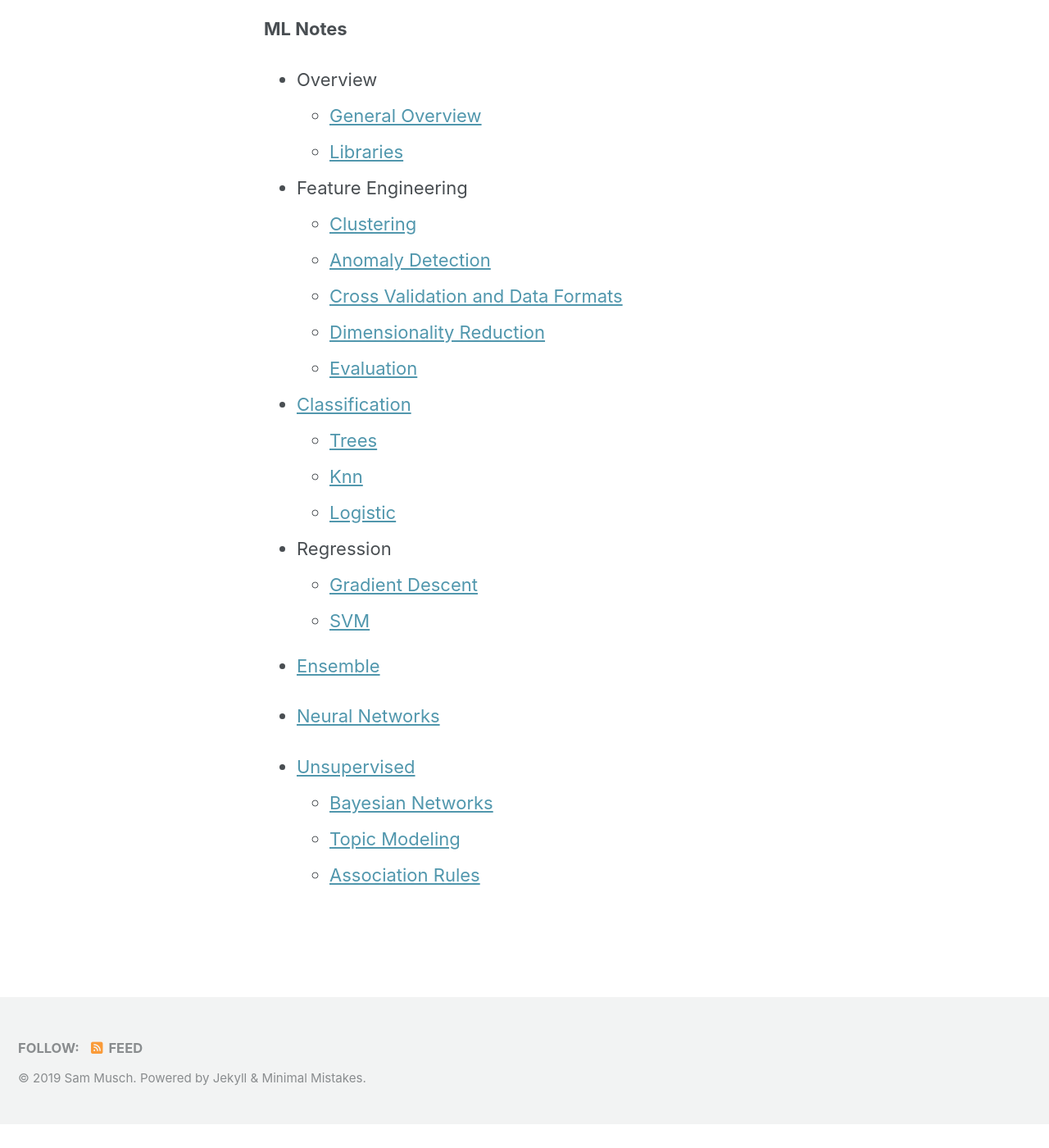
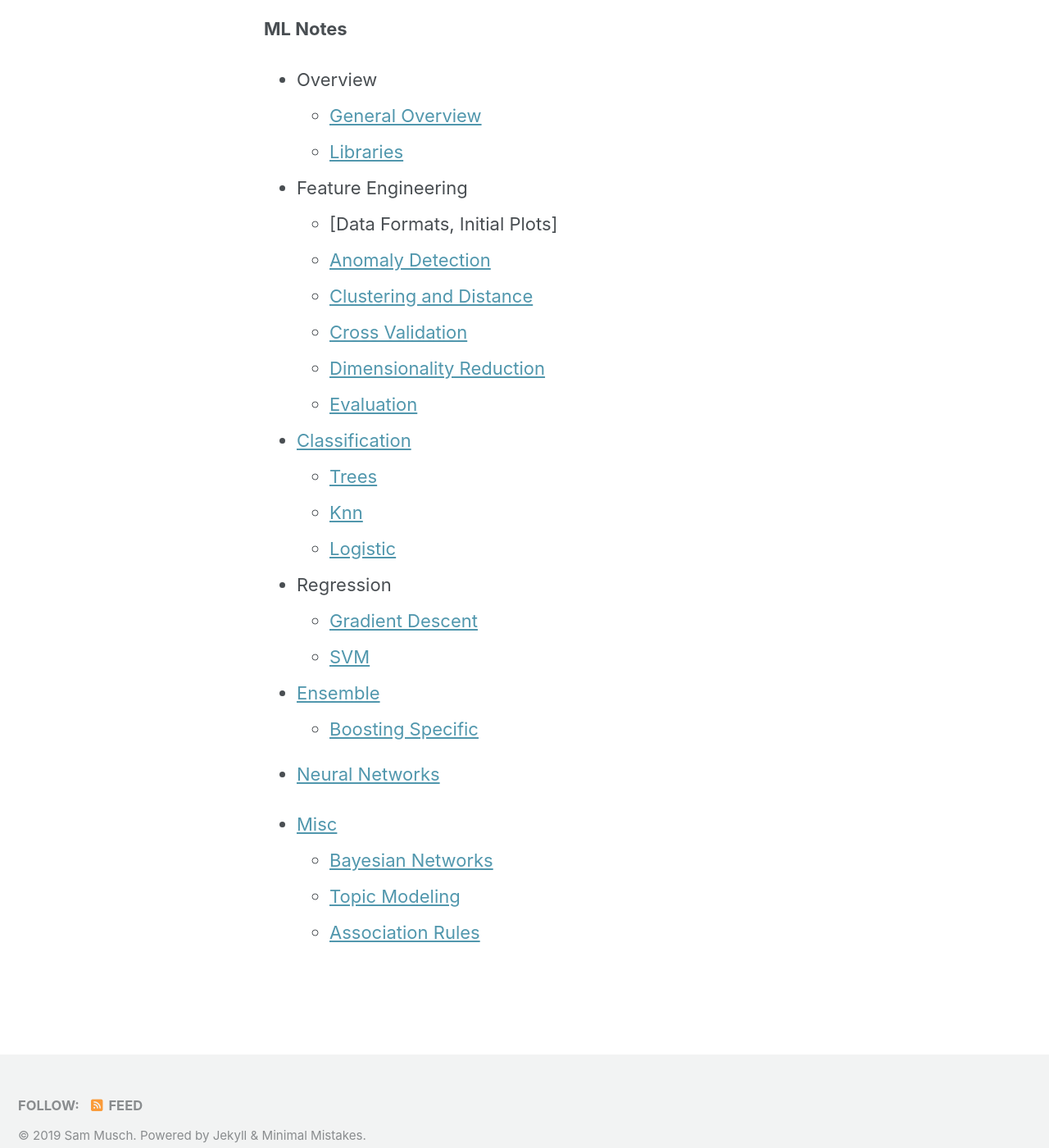
Before and after one commit to SamMusch/SamMusch.github.io, a Jekyll site: the page built from _pages/machine-learning.md, in a window 1280 px wide and 1400 px high, scrolled down 575 px. Shown: the whole window at 82% size. Built offline with Jekyll 4.4.1, drawn with Linux system fonts in a browser that asks for light colours; cached includes are drawn as plain includes; nearby versions of some CDN libraries; before the commit the page ends 1946 px from its top, so only the background shows below that.

Commit message:
Add files via upload

```diff
--- a/_pages/machine-learning.md
+++ b/_pages/machine-learning.md
@@ -25,9 +25,10 @@ title: "Machine Learning and Code"
   - [Libraries]()
 
 - Feature Engineering
-  - [Clustering]()
+  - [Data Formats, Initial Plots]
   - [Anomaly Detection]()
-  - [Cross Validation and Data Formats]()
+  - [Clustering and Distance]()
+  - [Cross Validation]()
   - [Dimensionality Reduction]()
   - [Evaluation]()
 
@@ -41,10 +42,11 @@ title: "Machine Learning and Code"
   - [SVM]()
 
 - [Ensemble]()
+  - [Boosting Specific]()
 
 - [Neural Networks]()
 
-- [Unsupervised]()
+- [Misc]()
   - [Bayesian Networks]()
   - [Topic Modeling]()
   - [Association Rules]()
```
